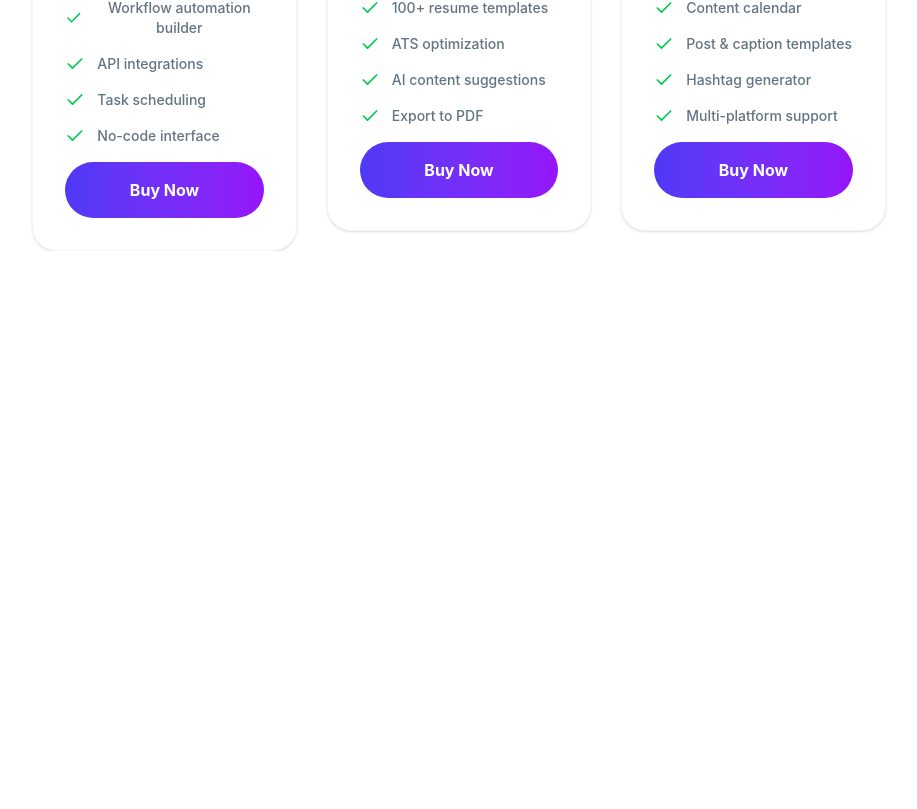
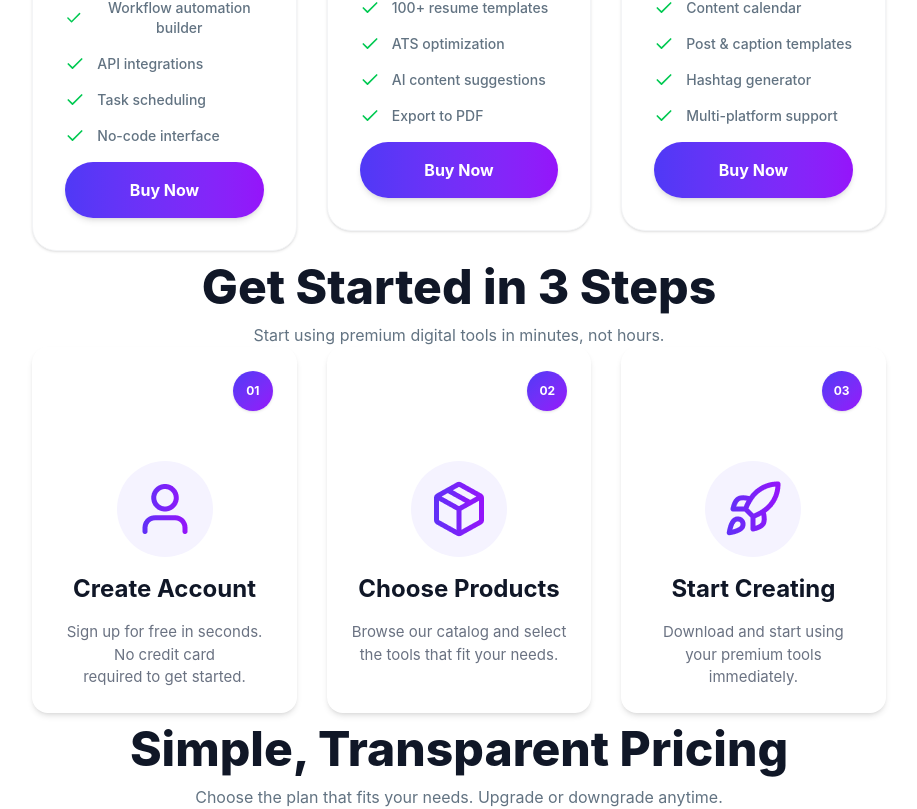
Before and after one commit to nahin113/ToolNest, a React (Vite) app: page / in a window 1280 px wide. Shown: the part 2177-2986 px from the top of the page, without its empty margins (181-1098 px from the left). Before the commit the page ends 2428 px from the top, so only its background shows below. Built offline with nearby package versions, Linux system fonts and the light colour scheme.

Commit message:
feat(steps): implement steps section based on figma design

```diff
--- a/src/App.jsx
+++ b/src/App.jsx
@@ -1,8 +1,11 @@
+import { ToastContainer } from "react-toastify";
 import "./App.css";
 import Navbar from "./components/common/Navbar";
 import Product from "./components/product/Product";
 import Banner from "./sections/Banner";
 import Stats from "./sections/Stats";
+import Steps from "./sections/Steps";
+import Pricing from "./sections/Pricing";
 
 function App() {
   return (
@@ -11,6 +14,9 @@ function App() {
       <Banner></Banner>
       <Stats></Stats>
       <Product></Product>
+      <ToastContainer></ToastContainer>
+      <Steps></Steps>
+      <Pricing></Pricing>
     </>
   );
 }
--- /dev/null
+++ b/src/components/cart/CartItem.jsx
@@ -0,0 +1,55 @@
+import React, { use } from 'react';
+import CartList from './CartList';
+import { toast } from 'react-toastify';
+import cartImg from '../../assets/products/shopping-cart.png';
+import { ShoppingCart } from 'lucide-react';
+
+const CartItem = ({cart,setCart,cartTotal,setCartTotal}) => {
+    console.log(cart)
+    const handleCheckout = ()=> {
+      setCart([])
+      setCartTotal(0)
+      toast.success("Checkout Successful")
+    }
+    return (
+      <div className="w-10/12 mx-auto bg-base-300 rounded-[16px] p-[40px] space-y-[24px]">
+        <h1 className="text-[24px] text-[#101727] font-bold">Your Cart</h1>
+
+        {cart.length > 0 ? (
+          <>
+            <div className="space-y-4">
+              {cart.map((cartProduct) => (
+                <CartList
+                  key={cartProduct.id}
+                  cartProduct={cartProduct}
+                  setCart={setCart}
+                  cart={cart}
+                />
+              ))}
+            </div>
+
+            <div className="flex justify-between items-center border-t border-gray-400 pt-4">
+              <p className="font-medium text-gray-700">Total</p>
+              <p className="text-xl font-bold text-[#101727]">
+                ${cartTotal.toFixed(2)}
+              </p>
+            </div>
+
+            <button
+              onClick={handleCheckout}
+              className="btn w-full bg-linear-to-r from-[#4F39F6] to-[#9514FA] text-white p-4 rounded-full border-none hover:opacity-90"
+            >
+              Proceed To Checkout
+            </button>
+          </>
+        ) : (
+          <div className="py-10 text-center flex justify-center items-center flex-col">
+            <ShoppingCart size={200} />
+            <p className="text-4xl text-gray-400 mt-2">Your Cart is Empty</p>
+          </div>
+        )}
+      </div>
+    );
+};
+
+export default CartItem;
--- /dev/null
+++ b/src/components/cart/CartList.jsx
@@ -0,0 +1,36 @@
+import React from "react";
+import { toast } from "react-toastify";
+
+const CartList = ({cartProduct,setCart,cart }) => {
+
+  const handleRemoveCart = ()=> {
+    const filterCart = cart.filter(c=> cartProduct.name != c.name)
+    toast.error(`${cartProduct.name} removed from the Cart`);
+    setCart(filterCart)
+  }
+
+  return (
+    <div className="p-5 bg-white rounded-xl shadow-sm mb-3">
+      <div className="flex items-center justify-between gap-4">
+        <div className="flex items-center gap-4">
+          <div className="h-12 w-12 rounded-full bg-gray-100 p-[10px]">
+            <img
+              src={cartProduct.icon}
+              alt={cartProduct.name}
+              className="h-full w-full object-contain"
+            />
+          </div>
+          <div className="text-left">
+            <h1 className="font-bold text-[#101727]">{cartProduct.name}</h1>
+            <p className="text-sm text-gray-500">${cartProduct.price}</p>
+          </div>
+        </div>
+        <button onClick={handleRemoveCart} className="btn btn-ghost text-red-500 hover:bg-red-50">
+          Remove
+        </button>
+      </div>
+    </div>
+  );
+};
+
+export default CartList;
--- a/src/components/product/Product.jsx
+++ b/src/components/product/Product.jsx
@@ -1,11 +1,21 @@
-import React, { Suspense } from 'react';
+import React, { Suspense, useState } from 'react';
 import ProductCard from './ProductCard';
+import CartItem from '../cart/CartItem';
 
 const Product = () => {
 
     const fetchProduct = async ()=> {
         const res = await fetch('/data.json')
         return res.json()
+    }
+
+    const [isActive, setIsActive] = useState(true);
+    const [cart, setCart] = useState([]);
+    const [cartTotal,setCartTotal] = useState(0)
+
+    const setActive = (val)=> {
+        if(val=='Products') setIsActive(true)
+        else setIsActive(false)
     }
 
     const productData = fetchProduct()
@@ -20,15 +30,33 @@ const Product = () => {
           designed <br /> to boost your productivity and creativity.
         </p>
         <div className="flex justify-center items-center w-[240px] mx-auto rounded-[100px] bg-base-200">
-          <button className="btn rounded-[1000px] py-[14px] px-[24px] w-1/2 border-none">
+          <button
+            onClick={() => {
+              setActive("Products");
+            }}
+            className={`btn rounded-[1000px] py-[14px] px-[24px] w-1/2 border-none ${
+              isActive && "bg-linear-to-r from-[#4F39F6] to-[#9514FA] text-white"
+            }`}
+          >
             Products
           </button>
-          <button className="btn rounded-[1000px] py-[14px] px-[24px] w-1/2 border-none">
+          <button
+            onClick={() => {
+              setActive("Cart");
+            }}
+            className={`btn rounded-[1000px] py-[14px] px-[24px] w-1/2 border-none ${
+              isActive===false ? "bg-linear-to-r from-[#4F39F6] to-[#9514FA] text-white" : ""
+            }`}
+          >
             Cart(2)
           </button>
         </div>
         <Suspense fallback="<span className='loading loading-spinner loading-lg flex justify-center items-center h-[300px]'></span>">
-            <ProductCard productData={productData}></ProductCard>
+          {isActive ? (
+            <ProductCard productData={productData} cart={cart} setCart={setCart} cartTotal = {cartTotal} setCartTotal = {setCartTotal}></ProductCard>
+          ) : (
+            <CartItem cart={cart} setCart = {setCart} cartTotal = {cartTotal} setCartTotal = {setCartTotal}></CartItem>
+          )}
         </Suspense>
       </div>
     );
--- a/src/components/product/ProductCard.jsx
+++ b/src/components/product/ProductCard.jsx
@@ -1,11 +1,12 @@
-import React, { use } from 'react';
+import React, { use, useState } from 'react';
 import ProductList from './ProductList';
 
-const ProductCard = ({productData}) => {
+const ProductCard = ({productData,cart,setCart,cartTotal,setCartTotal}) => {
     const productList = use(productData)
+
     return (
         <div className='grid grid-cols-3 gap-[30px]'>
-            {productList.map(product=> <ProductList product={product}></ProductList>)}
+            {productList.map(product=> <ProductList key={product.id} product={product} cart={cart} setCart = {setCart} cartTotal = {cartTotal} setCartTotal = {setCartTotal}></ProductList>)}
         </div>
     );
 };
--- a/src/components/product/ProductList.jsx
+++ b/src/components/product/ProductList.jsx
@@ -1,8 +1,19 @@
 import { Check } from 'lucide-react';
-import React from 'react';
+import React, { useState } from 'react';
+import { toast } from 'react-toastify';
 
-const ProductList = ({product}) => {
-    console.log(product)
+const ProductList = ({product,cart,setCart,cartTotal, setCartTotal}) => {
+
+    const [buy,setBuy] = useState(false)
+
+    const handleCart = () => {
+        setBuy(true)
+        toast.success(`${product.name} added to Cart`);
+        setCart([...cart,product])
+        const total = cartTotal + Number(product.price);
+        setCartTotal(total)
+      };
+
     return (
       <div>
         <div className="w-full max-w-sm rounded-3xl border border-gray-100 bg-white p-8 shadow-sm transition-all hover:shadow-md space-y-4">
@@ -43,8 +54,24 @@ const ProductList = ({product}) => {
               </li>
             ))}
           </ul>
-          <button className="w-full rounded-full bg-linear-to-r from-[#4F39F6] to-[#9514FA] py-4 text-center font-bold text-white transition-opacity hover:opacity-90">
-            Buy Now
+          <button
+          disabled={buy}
+            onClick={handleCart}
+            className={`flex items-center justify-center gap-2 w-full rounded-full py-4 text-center font-bold text-white transition-all duration-300
+    ${
+      buy
+        ? "bg-emerald-500 shadow-emerald-100"
+        : "bg-linear-to-r from-[#4F39F6] to-[#9514FA] hover:opacity-90 shadow-md"
+    }`}
+          >
+            {buy ? (
+              <>
+                <Check></Check>
+                <span>Added to Cart!</span>
+              </>
+            ) : (
+              "Buy Now"
+            )}
           </button>
         </div>
       </div>
--- /dev/null
+++ b/src/sections/Pricing.jsx
@@ -0,0 +1,17 @@
+import { Check } from 'lucide-react';
+import React from 'react';
+
+const Pricing = () => {
+    return (
+      <div className="w-8/12 mx-auto text-center">
+        <h1 className="text-[#101727] text-[48px] font-extrabold">
+          Simple, Transparent Pricing
+        </h1>
+        <p className="text-[#627382] text-[16px]">
+          Choose the plan that fits your needs. Upgrade or downgrade anytime.
+        </p>
+      </div>
+    );
+};
+
+export default Pricing;
--- /dev/null
+++ b/src/sections/Steps.jsx
@@ -0,0 +1,70 @@
+import React from 'react';
+import userImg from '../assets/user.png'
+import cubeImg from '../assets/package.png'
+import rocketImg from '../assets/rocket.png'
+
+const Steps = () => {
+    return (
+      <div className="w-8/12 mx-auto text-center">
+        <h1 className="text-[#101727] text-[48px] font-extrabold">
+          Get Started in 3 Steps
+        </h1>
+        <p className="text-[#627382] text-[16px]">
+          Start using premium digital tools in minutes, not hours.
+        </p>
+        <div className="grid grid-cols-3 gap-[30px]">
+          <div className="relative w-full rounded-[16px] p-[24px] shadow-md">
+            <div className="absolute right-6 top-6 flex h-10 w-10 items-center justify-center rounded-full bg-gradient-to-br from-[#4F39F6] to-[#9514FA] text-xs font-bold text-white shadow-sm">
+              01
+            </div>
+            <div className="flex flex-col items-center justify-center text-center space-y-[16px] pt-[90px]">
+              <div className="flex h-24 w-24 items-center justify-center rounded-full bg-[#F5F3FF]">
+                <img src={userImg} alt="user image" />
+              </div>
+              <h3 className=" text-2xl font-bold text-[#101727]">
+                Create Account
+              </h3>
+              <p className="text-[15px] text-gray-500">
+                Sign up for free in seconds. No credit card <br /> required to
+                get started.
+              </p>
+            </div>
+          </div>
+          <div className="relative w-full rounded-[16px] p-[24px] shadow-md">
+            <div className="absolute right-6 top-6 flex h-10 w-10 items-center justify-center rounded-full bg-gradient-to-br from-[#4F39F6] to-[#9514FA] text-xs font-bold text-white shadow-sm">
+              02
+            </div>
+            <div className="flex flex-col items-center justify-center text-center space-y-[16px] pt-[90px]">
+              <div className="flex h-24 w-24 items-center justify-center rounded-full bg-[#F5F3FF]">
+                <img src={cubeImg} alt="user image" />
+              </div>
+              <h3 className=" text-2xl font-bold text-[#101727]">
+                Choose Products
+              </h3>
+              <p className="text-[15px] text-gray-500">
+                Browse our catalog and select the tools that fit your needs.
+              </p>
+            </div>
+          </div>
+          <div className="relative w-full rounded-[16px] p-[24px] shadow-md">
+            <div className="absolute right-6 top-6 flex h-10 w-10 items-center justify-center rounded-full bg-gradient-to-br from-[#4F39F6] to-[#9514FA] text-xs font-bold text-white shadow-sm">
+              03
+            </div>
+            <div className="flex flex-col items-center justify-center text-center space-y-[16px] pt-[90px]">
+              <div className="flex h-24 w-24 items-center justify-center rounded-full bg-[#F5F3FF]">
+                <img src={rocketImg} alt="user image" />
+              </div>
+              <h3 className=" text-2xl font-bold text-[#101727]">
+                Start Creating
+              </h3>
+              <p className="text-[15px] text-gray-500">
+                Download and start using your premium tools immediately.
+              </p>
+            </div>
+          </div>
+        </div>
+      </div>
+    );
+};
+
+export default Steps;
```
